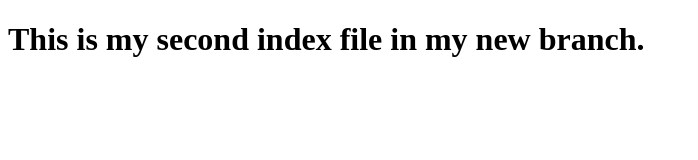
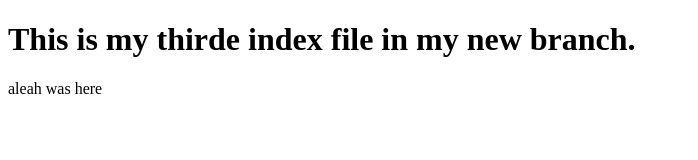
Before and after one commit to ceetaylor09/newer_directory, a plain HTML site: page index.html in a window 1280 px wide. Shown: the whole page, without its empty margins (0-698 px from the left). Drawn offline with Linux system fonts and the light colour scheme.

Commit message:
aleah was here

```diff
--- a/index.html
+++ b/index.html
@@ -6,7 +6,8 @@
 </head>
 
 <body>
-	<h1>This is my second index file in my new branch.</h1>
+	<h1>This is my thirde index file in my new branch.</h1>
+	<p> aleah was here</p>
 </body>
 
 </html>
```
